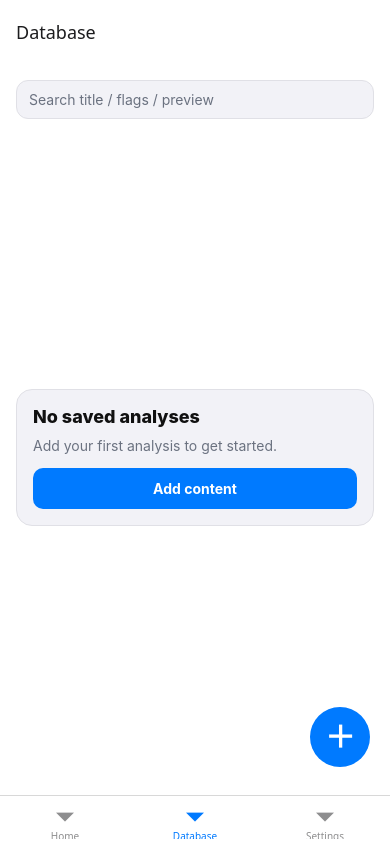
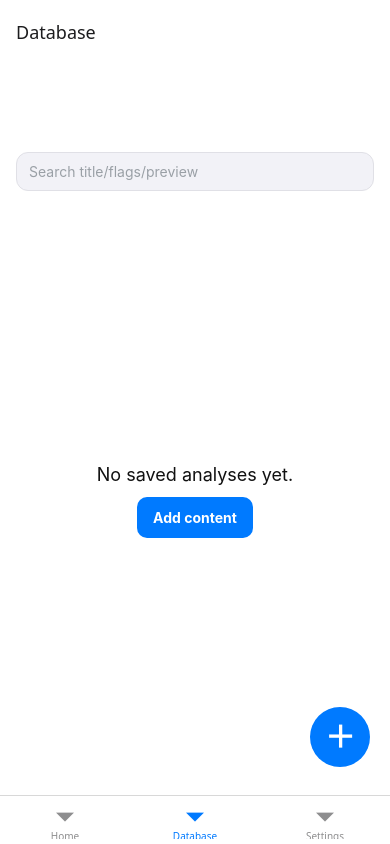
Before and after one commit to Cyamos2/job-scam-detector, a React Native app: screen /DatabaseTab in a window 390 px wide. Built offline with nearby package versions, Linux system fonts and the light colour scheme.

Commit message:
fixed Databasescreen.tsx

```diff
--- a/src/navigation/goTo.ts
+++ b/src/navigation/goTo.ts
@@ -1,10 +1,22 @@
+// src/navigation/goTo.ts
 import type { NavigationProp } from "@react-navigation/native";
 
-export function goToAddContent(navigation: NavigationProp<any>) {
-  const parent: any = (navigation as any).getParent?.();
-  if (parent?.navigate) {
-    parent.navigate("HomeTab", { screen: "AddContent" });
+// Jump to the Home tab from anywhere.
+export function goHome(navigation: NavigationProp<any> | any) {
+  const parent = navigation?.getParent?.();
+  if (parent) {
+    (parent as any).navigate("HomeTab");
   } else {
-    (navigation as any).navigate("AddContent");
+    (navigation as any).navigate("HomeTab");
   }
 }
+
+// Jump straight to Add Content (inside Home tab).
+export function goToAddContent(navigation: NavigationProp<any> | any) {
+  const parent = navigation?.getParent?.();
+  if (parent) {
+    (parent as any).navigate("HomeTab", { screen: "AddContent" });
+  } else {
+    (navigation as any).navigate("HomeTab", { screen: "AddContent" });
+  }
+}
--- a/src/screens/DatabaseScreen.tsx
+++ b/src/screens/DatabaseScreen.tsx
@@ -1,24 +1,18 @@
 import React from "react";
-import {
-  View,
-  Text,
-  Pressable,
-  StyleSheet,
-  TextInput,
-  FlatList,
-} from "react-native";
+import { View, Text, Pressable, StyleSheet, TextInput, FlatList } from "react-native";
+import { useHeaderHeight } from "@react-navigation/elements";
 import { NativeStackScreenProps } from "@react-navigation/native-stack";
 import type { DatabaseStackParamList } from "../navigation/DatabaseStack";
 import { useColors } from "../theme/useColors";
 import { useSavedItems } from "../store/savedItems";
-import { goToAddContent } from "../navigation/goTo";
 
 type Props = NativeStackScreenProps<DatabaseStackParamList, "DatabaseMain">;
 
 export default function DatabaseScreen({ navigation }: Props) {
-  const { colors, bg, card, text, muted } = useColors();
+  const headerHeight = useHeaderHeight(); // ✅ space under header
+  const { colors, bg, card, text } = useColors();
   const { items, hydrated } = useSavedItems();
-  const [query, setQuery] = React.useState("");
+  const [q, setQ] = React.useState("");
 
   React.useLayoutEffect(() => {
     navigation.setOptions({ headerTitle: "Database" });
@@ -26,81 +20,52 @@ export default function DatabaseScreen({ navigation }: Props) {
 
   if (!hydrated) return null;
 
-  const filtered = React.useMemo(() => {
-    const q = query.trim().toLowerCase();
-    if (!q) return items;
-    return items.filter((it) => {
+  const filtered = items.filter((it) => {
+    if (!q.trim()) return true;
     const hay = `${it.title} ${it.flags.join(" ")} ${it.inputPreview}`.toLowerCase();
-      return hay.includes(q);
+    return hay.includes(q.toLowerCase());
   });
-  }, [items, query]);
 
-  const renderItem = ({ item }: { item: (typeof items)[number] }) => (
-    <Pressable
-      onPress={() => navigation.navigate("ReportDetail", { id: item.id })}
-      style={[styles.row, card, { borderColor: colors.border }]}
-    >
-      <Text style={[styles.rowTitle, text]} numberOfLines={1}>
-        {item.title}
-      </Text>
-      <Text style={[styles.rowSub, muted]} numberOfLines={1}>
-        {item.verdict} • {item.score}
-      </Text>
-    </Pressable>
-  );
+  const goToAddContent = () =>
+    navigation.getParent()?.navigate("HomeTab" as never, { screen: "AddContent" } as never);
 
   return (
-    <View style={[styles.screen, bg]}>
-      {/* Search */}
-      <View style={{ paddingHorizontal: 16, paddingTop: 16 }}>
+    <View style={[styles.container, bg, { paddingTop: headerHeight + 8 }]}>
       <TextInput
-          value={query}
-          onChangeText={setQuery}
-          placeholder="Search title / flags / preview"
-          placeholderTextColor={muted.color as string}
+        value={q}
+        onChangeText={setQ}
+        placeholder="Search title/flags/preview"
+        placeholderTextColor="#9aa0a6"
         style={[styles.search, card, { borderColor: colors.border }]}
-          autoCorrect={false}
-          autoCapitalize="none"
       />
-      </View>
 
-      {/* Content */}
       {filtered.length === 0 ? (
-        <View style={[styles.emptyCardWrap]}>
-          <View style={[styles.emptyCard, card, { borderColor: colors.border }]}>
-            <Text style={[styles.emptyTitle, text]}>No saved analyses</Text>
-            {query ? (
-              <Text style={[styles.emptySub, muted]}>
-                No results for “{query}”.
-              </Text>
-            ) : (
-              <Text style={[styles.emptySub, muted]}>
-                Add your first analysis to get started.
-              </Text>
-            )}
-            <Pressable
-              onPress={() => goToAddContent(navigation)}
-              style={[styles.cta, { backgroundColor: colors.primary }]}
-            >
+        <View style={styles.empty}>
+          <Text style={[styles.emptyText, text]}>No saved analyses yet.</Text>
+          <Pressable onPress={goToAddContent} style={[styles.cta, { backgroundColor: colors.primary }]}>
             <Text style={styles.ctaText}>Add content</Text>
           </Pressable>
-          </View>
         </View>
       ) : (
         <FlatList
           data={filtered}
           keyExtractor={(it) => it.id}
-          renderItem={renderItem}
-          contentContainerStyle={{ padding: 16, paddingBottom: 100 }}
+          contentContainerStyle={{ paddingHorizontal: 16, paddingTop: 8, paddingBottom: 80 }}
+          renderItem={({ item }) => (
+            <Pressable
+              onPress={() => navigation.navigate("ReportDetail", { id: item.id })}
+              style={[styles.row, card, { borderColor: colors.border }]}
+            >
+              <Text style={[styles.rowTitle, text]} numberOfLines={1}>{item.title}</Text>
+              <Text style={[styles.rowSub, text]} numberOfLines={1}>
+                {item.verdict} · {item.score}
+              </Text>
+            </Pressable>
+          )}
         />
       )}
 
-      {/* FAB */}
-      <Pressable
-        onPress={() => goToAddContent(navigation)}
-        style={[styles.fab, { backgroundColor: colors.primary }]}
-        hitSlop={10}
-      >
+      <Pressable onPress={goToAddContent} style={[styles.fab, { backgroundColor: colors.primary }]}>
         <Text style={styles.fabPlus}>＋</Text>
       </Pressable>
     </View>
@@ -108,27 +73,15 @@ export default function DatabaseScreen({ navigation }: Props) {
 }
 
 const styles = StyleSheet.create({
-  screen: { flex: 1 },
-  search: {
-    borderWidth: 1,
-    borderRadius: 12,
-    paddingHorizontal: 12,
-    paddingVertical: 10,
-  },
-  row: {
-    borderWidth: 1,
-    borderRadius: 14,
-    padding: 12,
-    marginBottom: 12,
-  },
+  container: { flex: 1 },
+  search: { margin: 16, borderWidth: 1, borderRadius: 12, paddingHorizontal: 12, paddingVertical: 10 },
+  empty: { flex: 1, alignItems: "center", justifyContent: "center", gap: 12 },
+  emptyText: { fontSize: 18 },
+  cta: { paddingHorizontal: 16, paddingVertical: 12, borderRadius: 10 },
+  ctaText: { color: "white", fontWeight: "700" },
+  row: { padding: 12, borderWidth: 1, borderRadius: 12, marginBottom: 12 },
   rowTitle: { fontSize: 16, fontWeight: "700" },
-  rowSub: { fontSize: 12 },
-  emptyCardWrap: { flex: 1, justifyContent: "center", padding: 16 },
-  emptyCard: { borderWidth: 1, borderRadius: 16, padding: 16, gap: 10 },
-  emptyTitle: { fontSize: 18, fontWeight: "800" },
-  emptySub: { fontSize: 14 },
-  cta: { marginTop: 4, paddingVertical: 12, borderRadius: 10, alignItems: "center" },
-  ctaText: { color: "white", fontWeight: "700" },
+  rowSub: { fontSize: 12, opacity: 0.8 },
   fab: {
     position: "absolute",
     right: 20,
--- a/src/screens/SettingsScreen.tsx
+++ b/src/screens/SettingsScreen.tsx
@@ -8,6 +8,7 @@ import {
   Switch,
   Alert,
 } from "react-native";
+import { useHeaderHeight } from "@react-navigation/elements";
 import * as Sharing from "expo-sharing";
 import * as FileSystem from "expo-file-system";
 import * as DocumentPicker from "expo-document-picker";
@@ -15,41 +16,24 @@ import * as DocumentPicker from "expo-document-picker";
 import { useColors } from "../theme/useColors";
 import { useSettings } from "../SettingsProvider";
 import { useSavedItems, type SavedAnalysis } from "../store/savedItems";
-import { goHome } from "../navigation/goTo";
 
-type Props = { navigation: any };
-
-export default function SettingsScreen({ navigation }: Props) {
-  const { colors, bg, card, text, muted } = useColors();
+export default function SettingsScreen() {
+  const headerHeight = useHeaderHeight(); // ✅ space under the stack header
+  const { colors, text, card, bg } = useColors();
   const { theme, setTheme, autoSave, setAutoSave, sensitivity, setSensitivity, reset } =
     useSettings();
   const { items, addMany } = useSavedItems();
 
-  React.useLayoutEffect(() => {
-    navigation.setOptions({
-      headerTitle: "Settings",
-      headerLeft: () => (
-        <Pressable
-          onPress={() => goHome(navigation)}
-          hitSlop={10}
-          style={{ paddingHorizontal: 8, paddingVertical: 6 }}
-        >
-          <Text style={{ fontWeight: "700" }}>‹ Home</Text>
-        </Pressable>
-      ),
-    });
-  }, [navigation]);
-
-  const bump = (d: number) =>
-    setSensitivity(Math.max(0, Math.min(100, sensitivity + d)));
+  const bumpSensitivity = (delta: number) =>
+    setSensitivity(Math.max(0, Math.min(100, sensitivity + delta)));
 
   const exportData = async () => {
     try {
       const path = FileSystem.documentDirectory + "scamicide-backup.json";
       await FileSystem.writeAsStringAsync(path, JSON.stringify(items, null, 2));
       await Sharing.shareAsync(path);
-    } catch (e) {
-      Alert.alert("Export failed", String(e));
+    } catch (err) {
+      Alert.alert("Export failed", String(err));
     }
   };
 
@@ -70,44 +54,57 @@ export default function SettingsScreen({ navigation }: Props) {
         Array.isArray(x.flags) &&
         typeof x.createdAt === "number"
       );
+      if (!cleaned.length) throw new Error("No valid records found");
 
-      if (!cleaned.length) throw new Error("No valid records found");
-      addMany(cleaned);
-      Alert.alert("Import complete", `${cleaned.length} analyses imported.`);
+      // naive dedupe by id (keep existing)
+      const existing = new Set(items.map((i) => i.id));
+      const fresh = cleaned.filter((i) => !existing.has(i.id));
+      addMany(fresh);
+      Alert.alert(
+        "Import complete",
+        fresh.length === cleaned.length
+          ? `${fresh.length} analyses imported.`
+          : `${fresh.length} imported, ${cleaned.length - fresh.length} duplicates skipped.`
+      );
     } catch (e) {
       Alert.alert("Import failed", String(e));
     }
   };
 
   return (
-    <ScrollView style={[{ flex: 1 }, bg]} contentContainerStyle={{ padding: 16, gap: 16 }}>
+    <ScrollView
+      style={[{ flex: 1 }, bg]}
+      contentContainerStyle={[styles.scroll, { paddingTop: headerHeight + 8 }]} // ✅ push below header
+    >
       {/* Theme */}
       <View style={[styles.card, card]}>
         <Text style={[styles.cardTitle, text]}>Theme</Text>
         <View style={styles.row}>
           <Pressable
-            onPress={() => setTheme("light")}
             style={[
               styles.chip,
               card,
-              theme === "light" && { backgroundColor: colors.primary, borderColor: colors.primary },
+              theme === "light" && {
+                backgroundColor: colors.primary,
+                borderColor: colors.primary,
+              },
             ]}
+            onPress={() => setTheme("light")}
           >
-            <Text style={[styles.chipText, theme === "light" ? { color: "white" } : text]}>
-              Light
-            </Text>
+            <Text style={[styles.chipText, theme === "light" ? { color: "white" } : text]}>Light</Text>
           </Pressable>
           <Pressable
-            onPress={() => setTheme("dark")}
             style={[
               styles.chip,
               card,
-              theme === "dark" && { backgroundColor: colors.primary, borderColor: colors.primary },
+              theme === "dark" && {
+                backgroundColor: colors.primary,
+                borderColor: colors.primary,
+              },
             ]}
+            onPress={() => setTheme("dark")}
           >
-            <Text style={[styles.chipText, theme === "dark" ? { color: "white" } : text]}>
-              Dark
-            </Text>
+            <Text style={[styles.chipText, theme === "dark" ? { color: "white" } : text]}>Dark</Text>
           </Pressable>
         </View>
       </View>
@@ -123,12 +120,12 @@ export default function SettingsScreen({ navigation }: Props) {
         <Text style={[styles.cardTitle, text]}>Sensitivity: {sensitivity}</Text>
         <View style={styles.row}>
           {[-10, -1, +1, +10].map((d) => (
-            <Pressable key={d} style={[styles.chip, card]} onPress={() => bump(d)}>
+            <Pressable key={d} style={[styles.chip, card]} onPress={() => bumpSensitivity(d)}>
               <Text style={text}>{d > 0 ? `+${d}` : d}</Text>
             </Pressable>
           ))}
         </View>
-        <Text style={[styles.note, muted]}>
+        <Text style={[styles.note, text]}>
           Higher = stricter risk flagging (used by analyzers).
         </Text>
       </View>
@@ -148,7 +145,7 @@ export default function SettingsScreen({ navigation }: Props) {
 
       {/* Reset */}
       <Pressable
-        style={[styles.reset, { backgroundColor: "#f55" }]}
+        style={[styles.resetBtn]}
         onPress={() =>
           Alert.alert("Confirm reset", "Restore settings to defaults?", [
             { text: "Cancel", style: "cancel" },
@@ -156,20 +153,29 @@ export default function SettingsScreen({ navigation }: Props) {
           ])
         }
       >
-        <Text style={styles.btnText}>Reset to Defaults</Text>
+        <Text style={styles.resetText}>Reset to Defaults</Text>
       </Pressable>
     </ScrollView>
   );
 }
 
 const styles = StyleSheet.create({
-  card: { borderWidth: 1, borderRadius: 16, padding: 16, gap: 12 },
-  cardTitle: { fontSize: 16, fontWeight: "800" },
-  row: { flexDirection: "row", gap: 12, flexWrap: "wrap", alignItems: "center" },
+  scroll: { padding: 16, gap: 16, paddingBottom: 32 },
+  card: { padding: 16, borderRadius: 16, borderWidth: 1, borderColor: "rgba(0,0,0,0.08)", gap: 12 },
+  cardTitle: { fontSize: 18, fontWeight: "800", marginBottom: 4 },
+  row: { flexDirection: "row", gap: 12, alignItems: "center", flexWrap: "wrap" },
   chip: { paddingHorizontal: 14, paddingVertical: 8, borderRadius: 10, borderWidth: 1 },
   chipText: { fontWeight: "700" },
-  note: { fontSize: 12 },
+  note: { fontSize: 12, opacity: 0.8 },
   btn: { paddingHorizontal: 14, paddingVertical: 12, borderRadius: 10 },
   btnText: { color: "white", fontWeight: "700" },
-  reset: { paddingHorizontal: 14, paddingVertical: 14, borderRadius: 12, marginTop: 4, alignItems: "center" },
+  resetBtn: {
+    marginTop: 4,
+    marginHorizontal: 16,
+    paddingVertical: 14,
+    borderRadius: 12,
+    backgroundColor: "#f55",
+    alignItems: "center",
+  },
+  resetText: { color: "white", fontWeight: "800" },
 });
```
Lines whose indentation alone changed are shown as unchanged.
